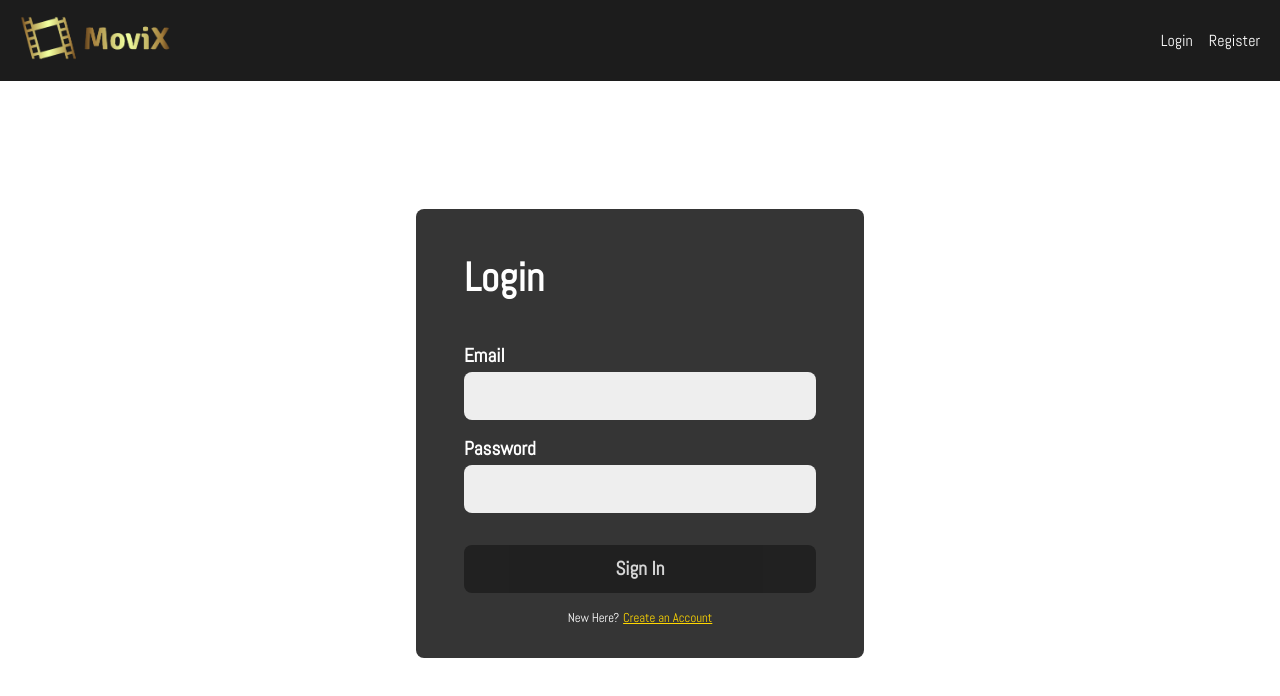
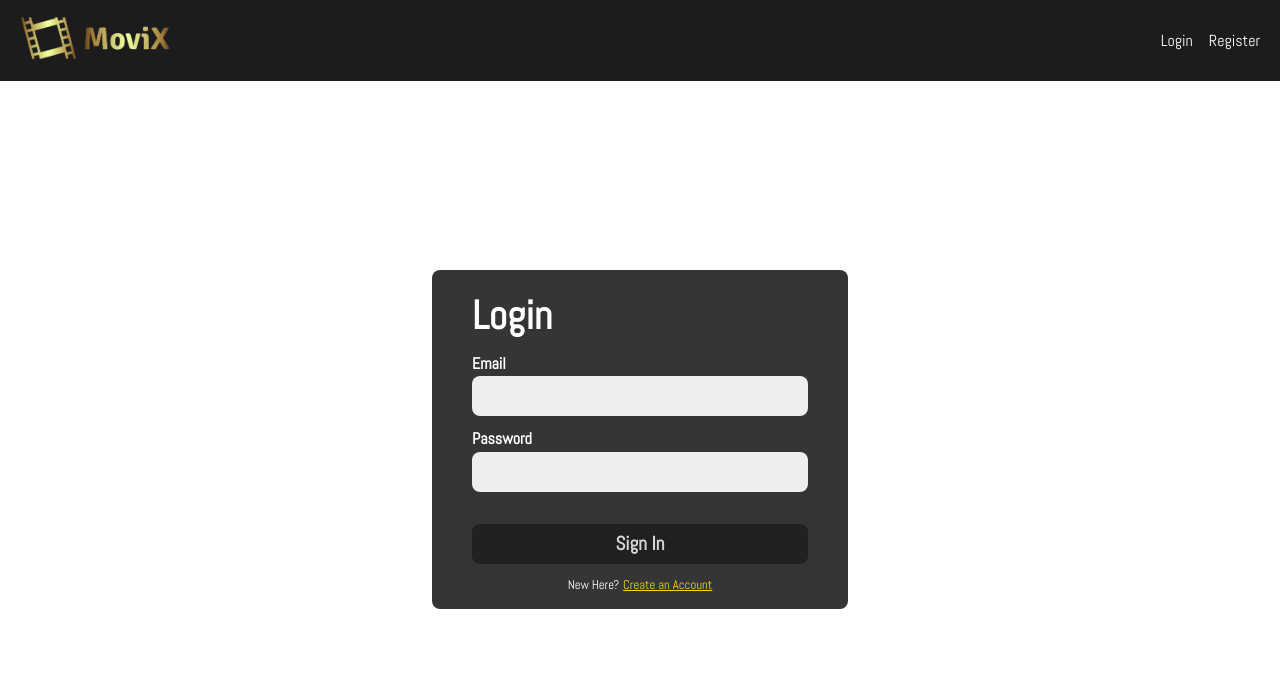
Before and after one commit to emre-cil/movix-app, a React (Create React App) app: page /login in a window 1280 px wide. Shown: the top 696 px of the page. Built offline with nearby package versions, Linux system fonts and the light colour scheme; no server answers.

Commit message:
css final update

```diff
--- a/src/pages/Login/Login.styles.js
+++ b/src/pages/Login/Login.styles.js
@@ -3,14 +3,15 @@ import styled from "styled-components";
 export const Wrapper = styled.div`
   display: grid;
   place-items: center;
-  height: calc(100vh - 6rem);
+  padding: 1rem 0;
+  height: calc(100vh - 5.25rem);
 `;
 
 export const Content = styled.div`
-  width: 28rem;
+  width: 26rem;
   background-color: var(--medGrey);
   border-radius: 0.5rem;
-  padding: 1rem 3rem 2rem 3rem;
+  padding: 1.25rem 2.5rem 1rem 2.5rem;
   display: flex;
   flex-direction: column;
 
@@ -19,7 +20,7 @@ export const Content = styled.div`
     padding: 0.5rem 1.5rem 2rem 1.5rem;
   }
   .formFooter {
-    margin-top: 1rem;
+    margin-top: 0.75rem;
     font-size: 0.8rem;
     text-align: center;
     color: var(--white);
@@ -35,7 +36,7 @@ export const Content = styled.div`
       width: 100%;
     }
     div + div {
-      margin-left: 1rem;
+      margin-left: 1.25rem;
     }
   }
 `;
@@ -43,12 +44,12 @@ export const Content = styled.div`
 export const InputWrapper = styled.div`
   display: flex;
   flex-direction: column;
-  margin-top: 1rem;
+  margin-top: 0.75rem;
 `;
 
 export const Button = styled.button`
   width: 100%;
-  height: 3rem;
+  height: 2.5rem;
   border-radius: 0.5rem;
   background-color: var(--darkGrey);
   color: var(--white);
@@ -67,11 +68,11 @@ export const Button = styled.button`
 `;
 
 export const Input = styled.input`
-  height: 3rem;
+  height: 2.5rem;
   border-radius: 0.5rem;
   background-color: var(--lightGrey);
   color: var(--medGrey);
-  font-size: 1.2rem;
+  font-size: 1.1rem;
   padding-left: 0.5rem;
   font-weight: bold;
   border: none;
@@ -82,10 +83,9 @@ export const Input = styled.input`
 `;
 
 export const Label = styled.label`
-  font-size: 1.2rem;
   font-weight: bold;
   color: var(--white);
-  margin-bottom: 0.25rem;
+  margin-bottom: 0.15rem;
   user-select: none;
 `;
 
@@ -93,7 +93,7 @@ export const Title = styled.h1`
   font-size: 2.5rem;
   font-weight: bold;
   color: var(--white);
-  margin-bottom: 1.5rem;
+  margin: 0;
   user-select: none;
   @media screen and (max-width: 500px) {
     font-size: 2rem;
```
